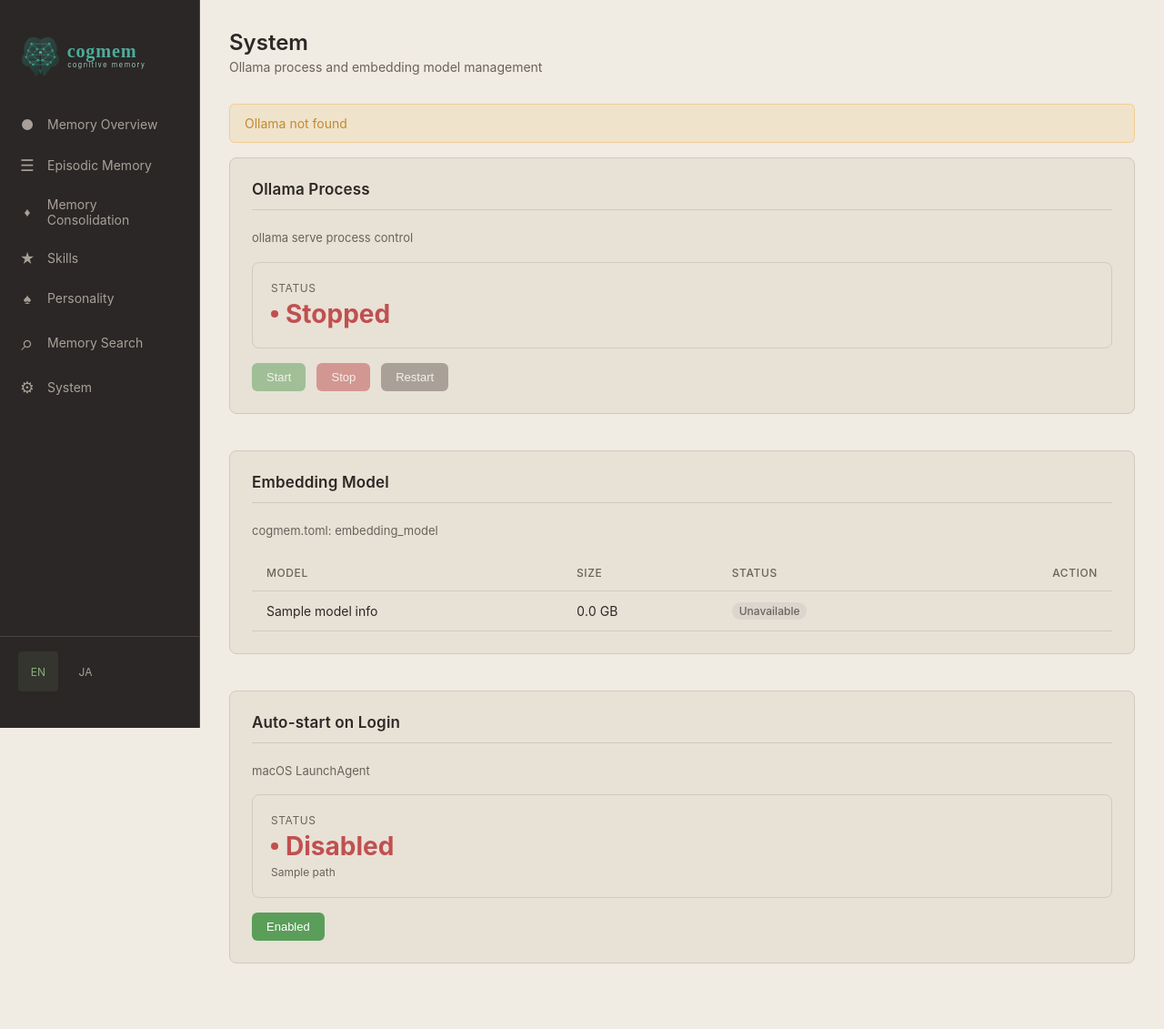
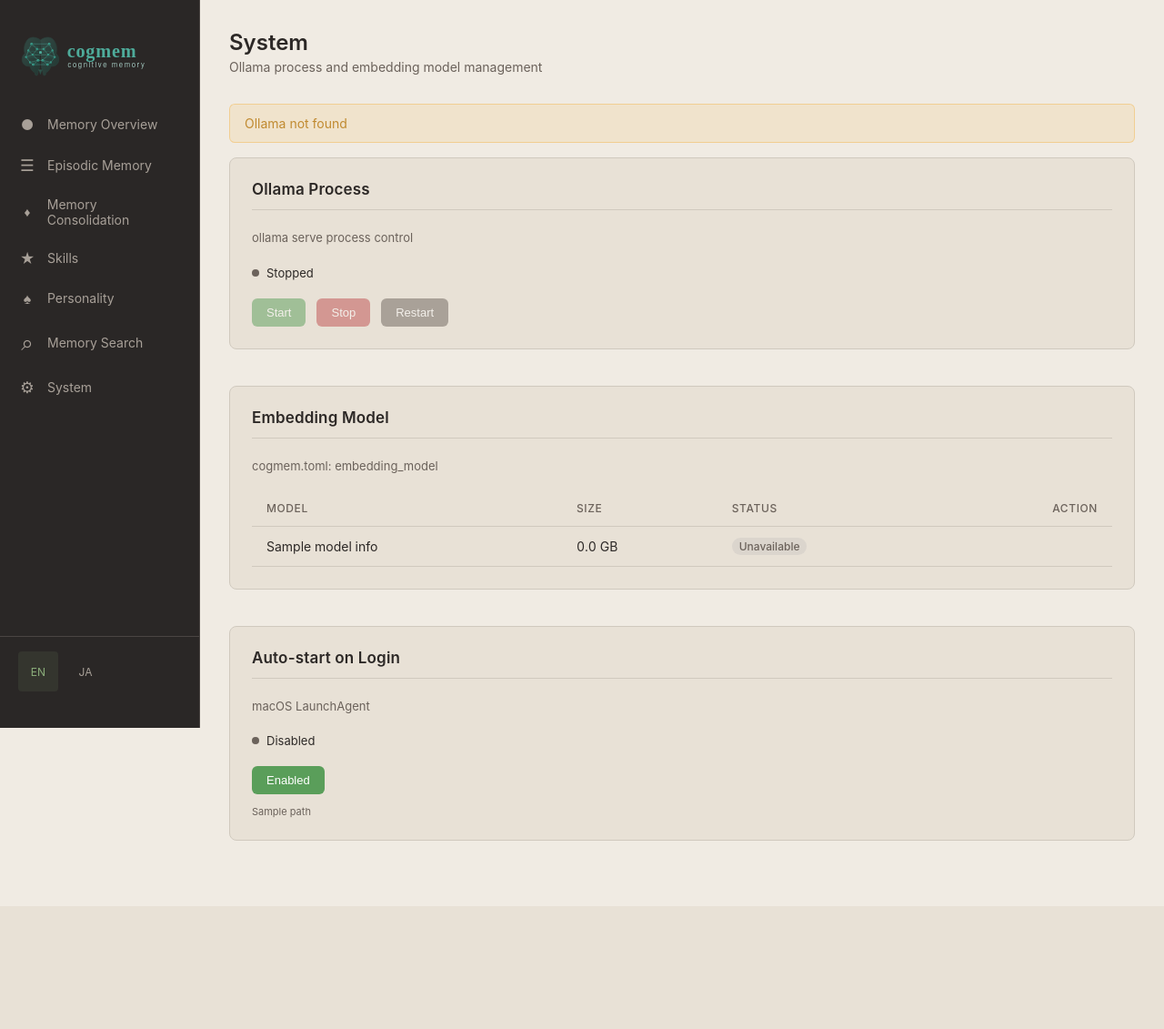
Before and after one commit to akira-001/pj-memory, a FastAPI app: template src/cognitive_memory/dashboard/templates/system/index.html in a window 1280 px wide. Shown: the whole page at 91% size. After the commit the page ends 996 px from the top, so only its background shows below. Run offline with FastAPI, Linux system fonts and the light colour scheme; the template is opened without the code that fills it: most values are stand-ins (such as "Sample title", 1, 10 or a date in 2020).

Commit message:
fix(dashboard): use signal-item for status text — match other pages' font size
Co-Authored-By: Claude Opus 4.6 <noreply@anthropic.com>

```diff
--- a/src/cognitive_memory/dashboard/templates/system/_launchagent.html
+++ b/src/cognitive_memory/dashboard/templates/system/_launchagent.html
@@ -2,22 +2,11 @@
 <section class="card">
     <h2>{{ t('system.autostart', lang) }}</h2>
     <p class="section-desc">{{ t('system.autostart_desc', lang) }}</p>
-    <div class="stat-row" style="margin-bottom: 1rem;">
-        <div class="stat-card">
-            <div class="stat-label">{{ t('common.status', lang) }}</div>
-            <div class="stat-value" style="display: flex; align-items: center; gap: 0.5rem;">
-                {% if launchagent.enabled %}
-                <span class="status-dot status-dot--running"></span>
-                <span style="color: var(--success);">{{ t('system.enabled', lang) }}</span>
-                {% else %}
-                <span class="status-dot status-dot--stopped"></span>
-                <span style="color: var(--error);">{{ t('system.disabled', lang) }}</span>
-                {% endif %}
-            </div>
-            <div class="stat-sub" style="word-break: break-all;">{{ launchagent.path }}</div>
-        </div>
+    <div class="signal-item" style="margin-bottom: 1rem;">
+        <span class="signal-dot {{ 'active' if launchagent.enabled else 'inactive' }}"></span>
+        <span>{{ t('system.enabled' if launchagent.enabled else 'system.disabled', lang) }}</span>
     </div>
-    <div class="system-actions">
+    <div class="system-actions" style="margin-bottom: 0.75rem;">
         {% if launchagent.enabled %}
         <button class="btn-sm btn-stop"
                 hx-post="/system/launchagent/toggle"
@@ -34,4 +23,7 @@
         </button>
         {% endif %}
     </div>
+    <div style="font-size: 0.6875rem; color: var(--text-dim); word-break: break-all;">
+        {{ launchagent.path }}
+    </div>
 </section>
--- a/src/cognitive_memory/dashboard/templates/system/_process.html
+++ b/src/cognitive_memory/dashboard/templates/system/_process.html
@@ -2,16 +2,9 @@
 <section class="card">
     <h2>{{ t('system.ollama_process', lang) }}</h2>
     <p class="section-desc">{{ t('system.process_desc', lang) }}</p>
-    <div class="stat-row" style="margin-bottom: 1rem;">
-        <div class="stat-card">
-            <div class="stat-label">{{ t('common.status', lang) }}</div>
-            <div class="stat-value" style="display: flex; align-items: center; gap: 0.5rem;">
-                <span class="status-dot status-dot--{{ ollama_status }}"></span>
-                <span style="color: var(--{{ 'success' if ollama_status == 'running' else 'error' }});">
-                    {{ t('system.' + ollama_status, lang) }}
-                </span>
-            </div>
-        </div>
+    <div class="signal-item" style="margin-bottom: 1rem;">
+        <span class="signal-dot {{ 'active' if ollama_status == 'running' else 'inactive' }}"></span>
+        <span>{{ t('system.' + ollama_status, lang) }}</span>
     </div>
     <div class="system-actions">
         <button class="btn-sm btn-start"
```
